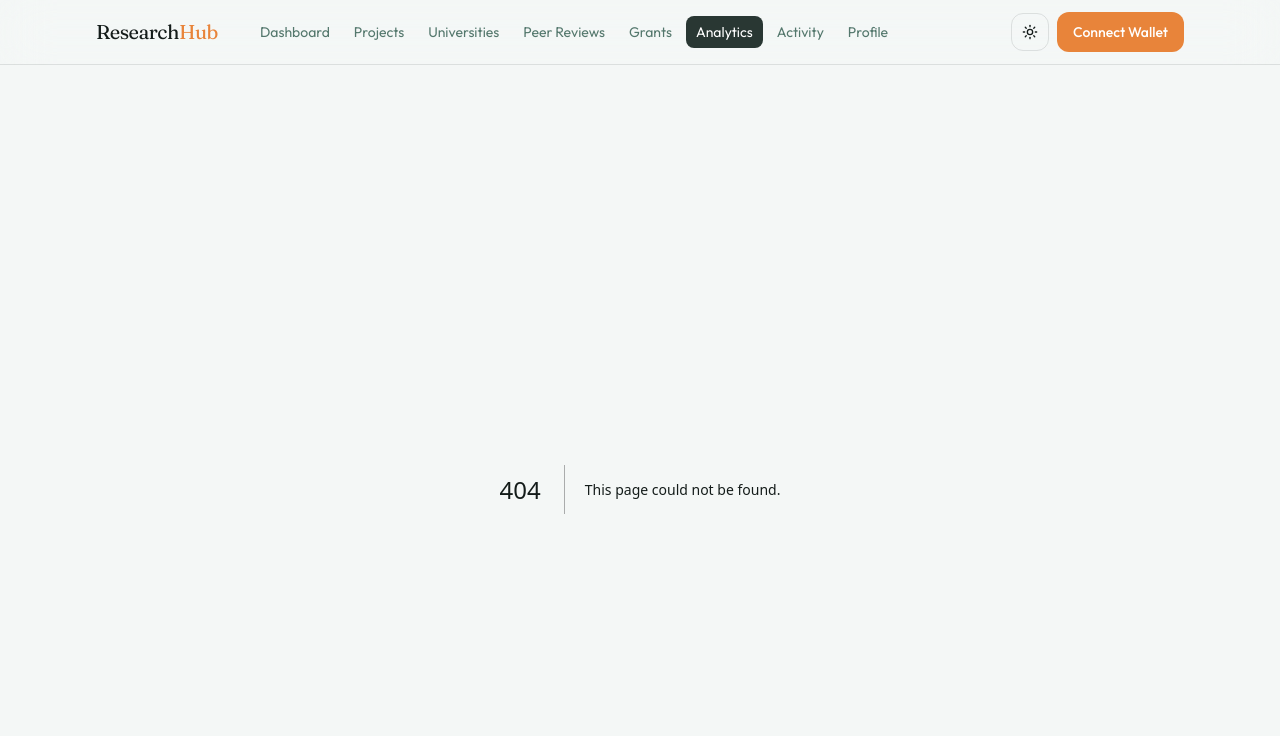
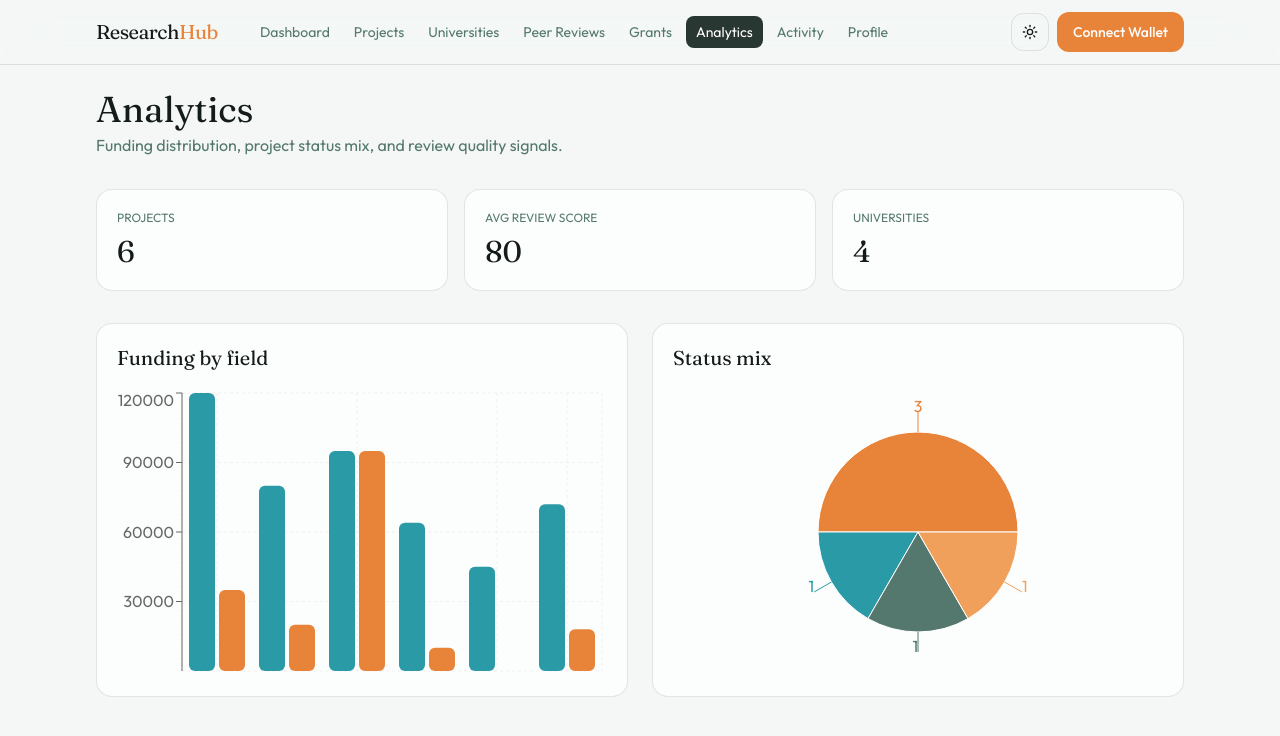
Before and after one commit to manojaggarwal812/research-hub-stellar, a Next.js app in the folder frontend/: page /analytics in a window 1280 px wide. Before the commit this address had no page. Shown: the top 736 px of the page. Built offline with nearby package versions, Linux system fonts and the light colour scheme.

Commit message:
feat(frontend): add analytics charts for funding and status mix

```diff
--- /dev/null
+++ b/frontend/src/app/analytics/page.tsx
@@ -0,0 +1,110 @@
+"use client";
+
+import {
+  Bar,
+  BarChart,
+  CartesianGrid,
+  ResponsiveContainer,
+  Tooltip,
+  XAxis,
+  YAxis,
+  PieChart,
+  Pie,
+  Cell,
+} from "recharts";
+import { PageSkeleton } from "@/components/Skeleton";
+import { useHubData } from "@/lib/hub-data";
+
+const COLORS = ["#e8843a", "#2a9aa6", "#54786d", "#f0a05a", "#1f7c86"];
+
+export default function AnalyticsPage() {
+  const { loading, projects, reviews, universities } = useHubData();
+
+  if (loading) return <PageSkeleton />;
+
+  const fundingByField = Object.values(
+    projects.reduce<Record<string, { field: string; grant: number; released: number }>>(
+      (acc, p) => {
+        if (!acc[p.field]) {
+          acc[p.field] = { field: p.field, grant: 0, released: 0 };
+        }
+        acc[p.field].grant += p.grantAmount;
+        acc[p.field].released += p.releasedAmount;
+        return acc;
+      },
+      {},
+    ),
+  );
+
+  const statusPie = Object.entries(
+    projects.reduce<Record<string, number>>((acc, p) => {
+      acc[p.status] = (acc[p.status] ?? 0) + 1;
+      return acc;
+    }, {}),
+  ).map(([name, value]) => ({ name, value }));
+
+  const avgScore =
+    reviews.length === 0
+      ? 0
+      : Math.round(reviews.reduce((s, r) => s + r.score, 0) / reviews.length);
+
+  return (
+    <div className="rh-container space-y-8">
+      <div>
+        <h1 className="font-display text-3xl sm:text-4xl">Analytics</h1>
+        <p className="mt-1 text-[var(--muted)]">
+          Funding distribution, project status mix, and review quality signals.
+        </p>
+      </div>
+
+      <div className="grid gap-4 sm:grid-cols-3">
+        <div className="rh-panel p-5">
+          <p className="text-xs uppercase text-[var(--muted)]">Projects</p>
+          <p className="mt-2 font-display text-3xl">{projects.length}</p>
+        </div>
+        <div className="rh-panel p-5">
+          <p className="text-xs uppercase text-[var(--muted)]">Avg review score</p>
+          <p className="mt-2 font-display text-3xl">{avgScore}</p>
+        </div>
+        <div className="rh-panel p-5">
+          <p className="text-xs uppercase text-[var(--muted)]">Universities</p>
+          <p className="mt-2 font-display text-3xl">{universities.length}</p>
+        </div>
+      </div>
+
+      <div className="grid gap-6 lg:grid-cols-2">
+        <section className="rh-panel p-5">
+          <h2 className="mb-4 font-display text-xl">Funding by field</h2>
+          <div className="h-72">
+            <ResponsiveContainer width="100%" height="100%">
+              <BarChart data={fundingByField}>
+                <CartesianGrid strokeDasharray="3 3" opacity={0.3} />
+                <XAxis dataKey="field" hide />
+                <YAxis />
+                <Tooltip />
+                <Bar dataKey="grant" fill="#2a9aa6" name="Grant" radius={6} />
+                <Bar dataKey="released" fill="#e8843a" name="Released" radius={6} />
+              </BarChart>
+            </ResponsiveContainer>
+          </div>
+        </section>
+
+        <section className="rh-panel p-5">
+          <h2 className="mb-4 font-display text-xl">Status mix</h2>
+          <div className="h-72">
+            <ResponsiveContainer width="100%" height="100%">
+              <PieChart>
+                <Pie data={statusPie} dataKey="value" nameKey="name" outerRadius={100} label>
+                  {statusPie.map((_, i) => (
+                    <Cell key={i} fill={COLORS[i % COLORS.length]} />
+                  ))}
+                </Pie>
+                <Tooltip />
+              </PieChart>
+            </ResponsiveContainer>
+          </div>
+        </section>
+      </div>
+    </div>
+  );
+}
```
